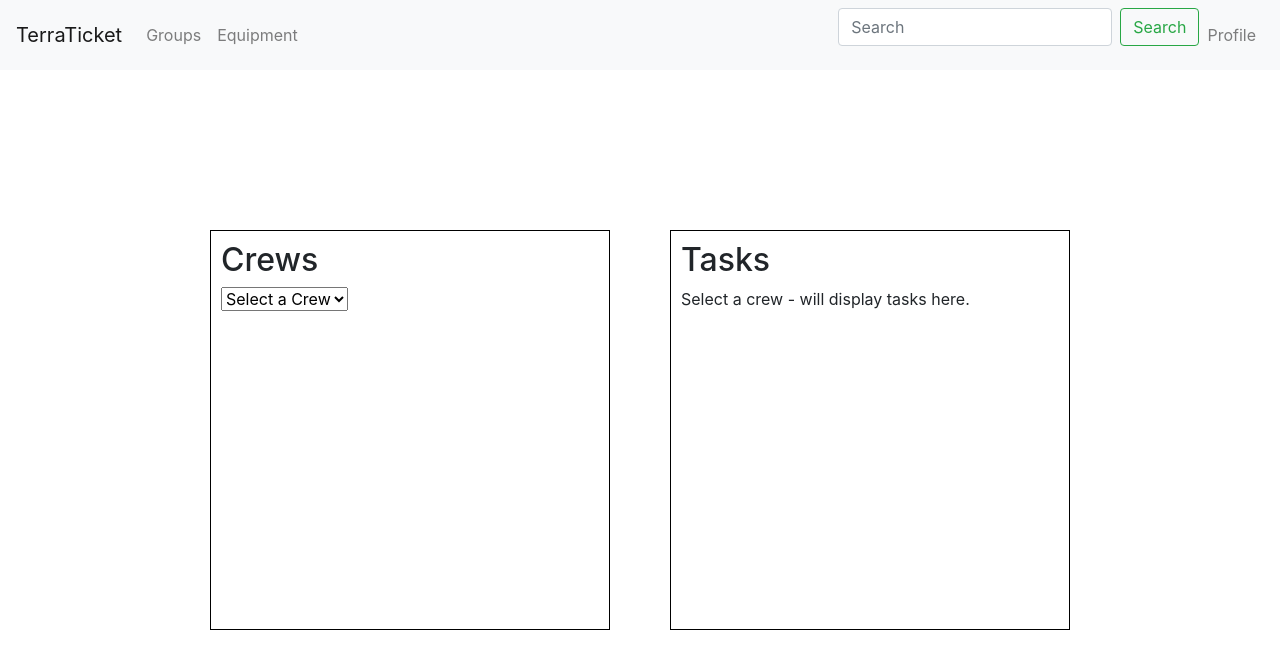
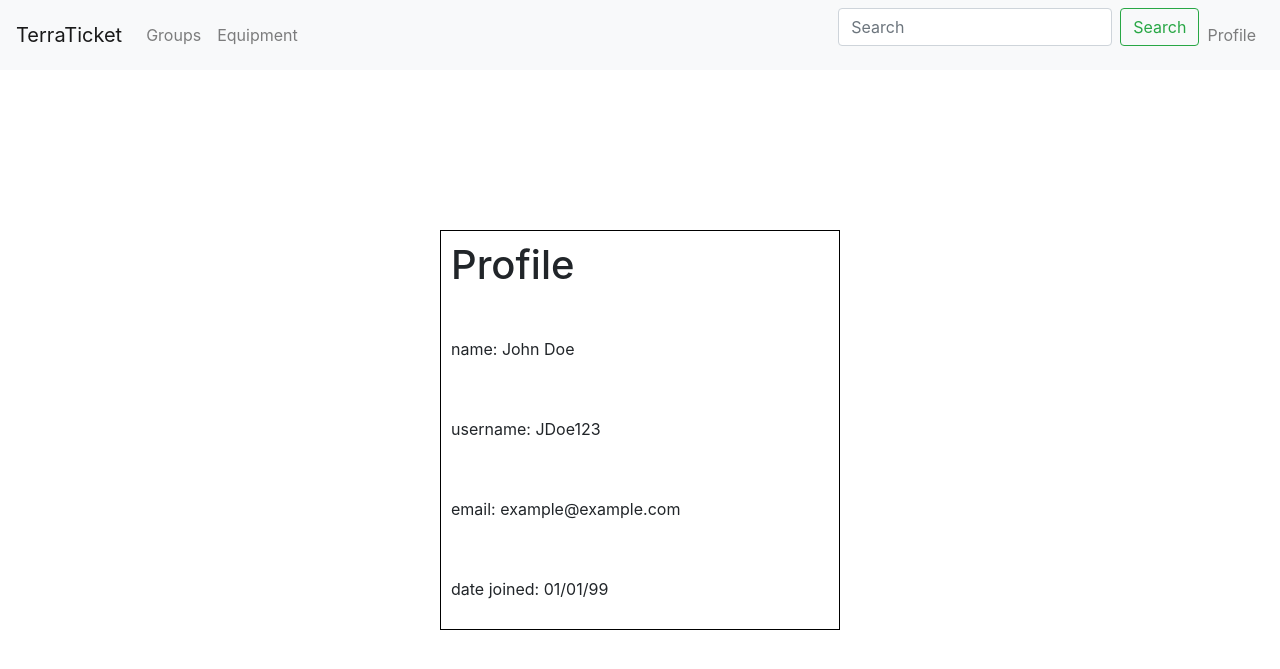
Before and after one commit to moored28/SeniorProject, a Django app: page /basic/profile/ in a window 1280 px wide. Shown: the top 669 px of the page. Run offline with Django 5.2, Linux system fonts and the light colour scheme; parts of the project's set-up code (start-up, migrations or seed data) failed here and were passed over; some libraries are stand-ins or nearby versions.

Commit message:
Reformat profile page to match wireframe. Fix profile method in views

```diff
--- a/basic/templates/basic/profile.html
+++ b/basic/templates/basic/profile.html
@@ -2,7 +2,7 @@
 <head>
     <meta charset="UTF-8">
     <meta name="viewport" content="width=device-width, initial-scale=1.0">
-    <title>Crews and Tasks</title>
+    <title>Profile</title>
     <link href="https://maxcdn.bootstrapcdn.com/bootstrap/4.5.2/css/bootstrap.min.css" rel="stylesheet">
     <style>
         .container {
@@ -60,23 +60,17 @@
     </nav>
 
     <div class="container">
-        <div class="box" id="crews-box">
-            <h2>Crews</h2>
-            <select id="crew-dropdown" onchange="showTasks(this.value)">
-                <option value="">Select a Crew</option>
-                <option value="crew1">Crew 1</option>
-                <option value="crew2">Crew 2</option>
-                <option value="crew3">Crew 3</option>
-            </select>
-        </div>
-        <div class="box" id="tasks-box">
-            <h2>Tasks</h2>
-            <ul id="task-list">
-                <li>Select a crew - will display tasks here.</li>
-            </ul>
+        <div class="box" id="profile-box">
+            <h1>Profile</h1>
+	    <p> <br /> </p>
+	    <p>name: John Doe</p>
+	    <p> <br /> </p>
+	    <p>username: JDoe123</p>
+	    <p> <br /> </p>
+	    <p>email: example@example.com</p>
+	    <p> <br /> </p>
+	    <p>date joined: 01/01/99</p>
         </div>
     </div>
-
-    <!-- figure out how to show tasks when crew is clicked on-->
 </body>
 </html>
--- a/basic/views.py
+++ b/basic/views.py
@@ -58,6 +58,6 @@ def crews(request):
 
 def profile(request):
 
-    return render(request, 'basic/crews.html', {
+    return render(request, 'basic/profile.html', {
 
     })
```
